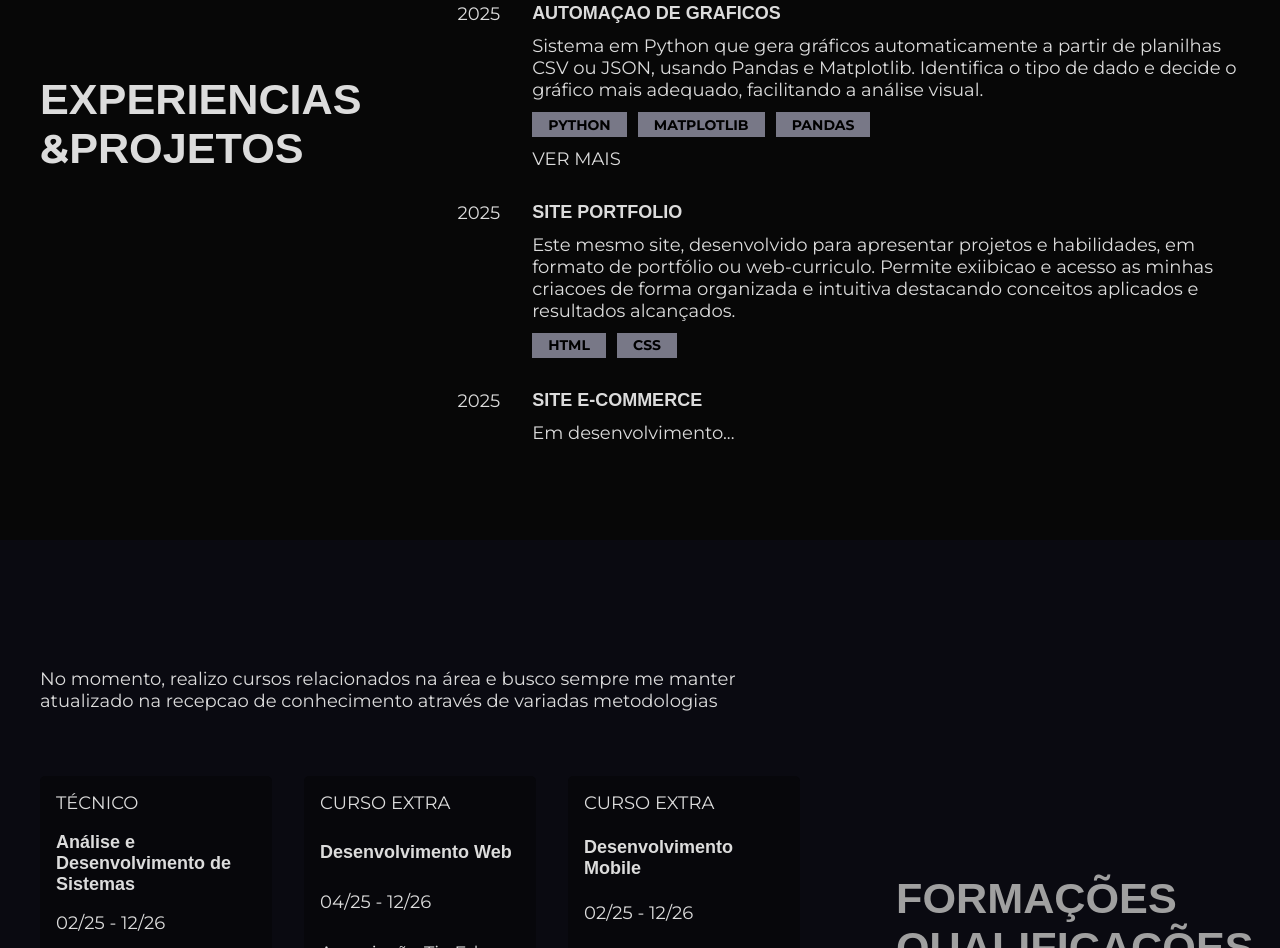
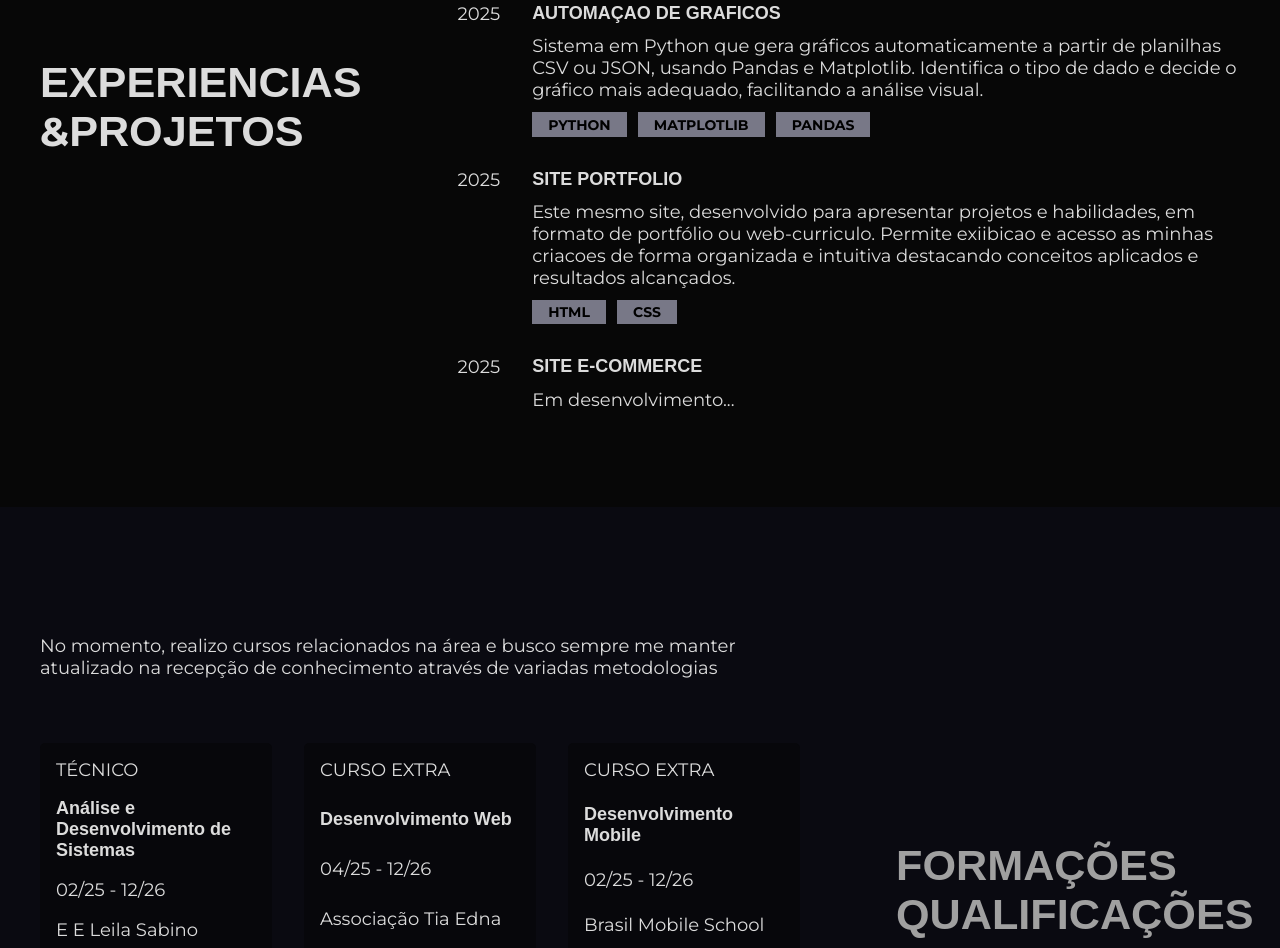
Before and after one commit to ColdzJk/ColdzJk.github.io, a plain HTML site: page index.html in a window 1280 px wide. Shown: the part 1025-1973 px from the top of the page. Drawn offline with Linux system fonts and the light colour scheme; a web font is replaced by a local one.

Commit message:
Fix HTML encoding issues in index.html

```diff
--- a/index.html
+++ b/index.html
@@ -80,7 +80,6 @@
                             <li>MATPLOTLIB</li>
                             <li>PANDAS</li>
                         </ul>
-                        <a href="">VER MAIS</a>
                     </div>
                 </li>
                 <li class="projeto">
@@ -109,7 +108,7 @@
         <article class="backgroundFormacao">
             <section id="formacao" class="container formacoes" aria-labelledby="tituloFormacao">
                 <div>
-                    <p>No momento, realizo cursos relacionados na área e busco sempre me manter atualizado na recepcao
+                    <p>No momento, realizo cursos relacionados na área e busco sempre me manter atualizado na recepção
                         de
                         conhecimento através de variadas metodologias</p>
                     <ul class="formacao">
@@ -152,4 +151,5 @@
     </footer>
 </body>
 
+
 </html>
```
